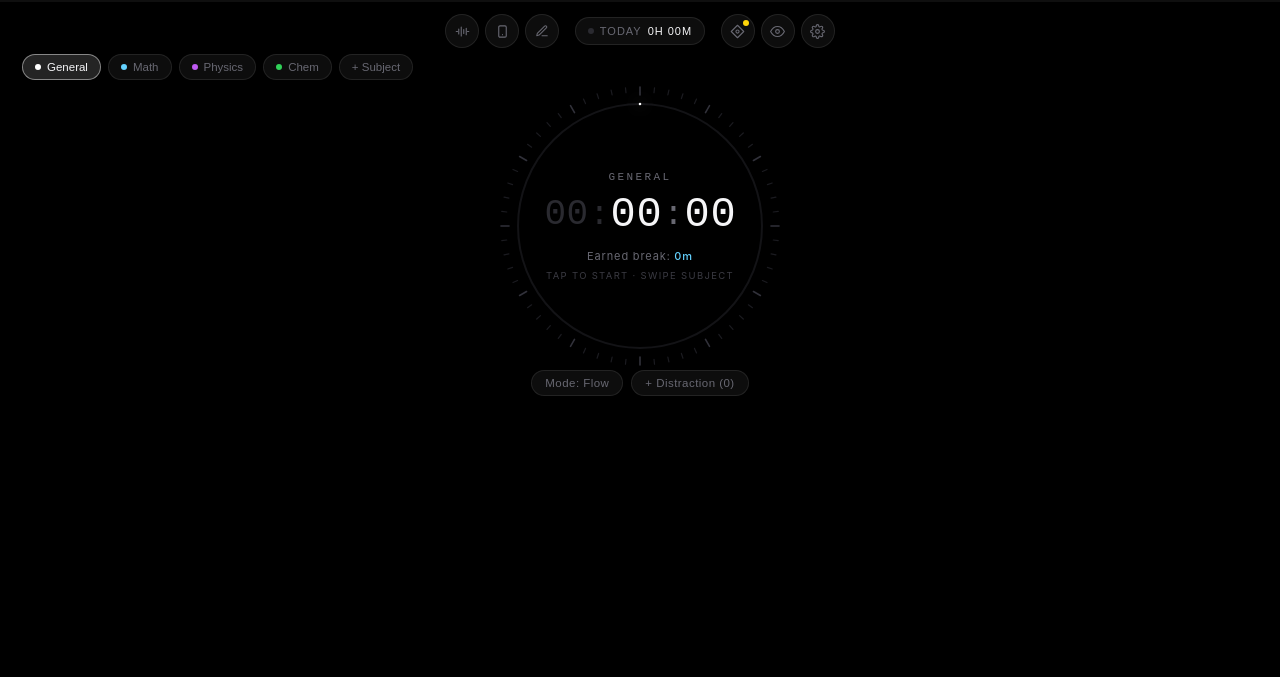
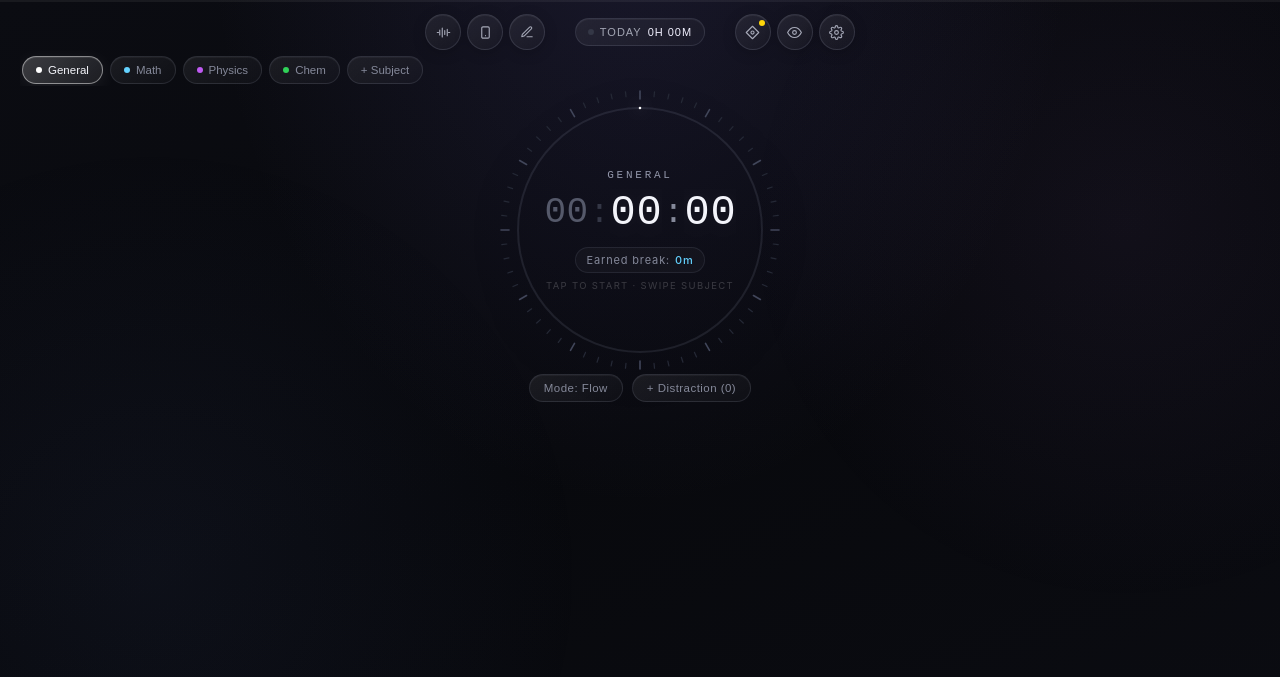
Before and after one commit to someone-codes-12221/minimalist-stopwatch, a plain HTML site: page www/index.html in a window 1280 px wide. Drawn offline with Linux system fonts and the light colour scheme; a web font is replaced by a local one.

Commit message:
Load Chrono Obsidian visual polish layer

```diff
--- a/www/index.html
+++ b/www/index.html
@@ -959,6 +959,7 @@
       border: 1px solid rgba(255, 255, 255, 0.12); display: block;
     }
   </style>
+  <link rel="stylesheet" href="visual-polish.css?v=obsidian-polish-1" />
 </head>
 <body data-font="mono" data-dial="orbital">
   <div class="dim-curtain" id="dimCurtain"></div>
```
